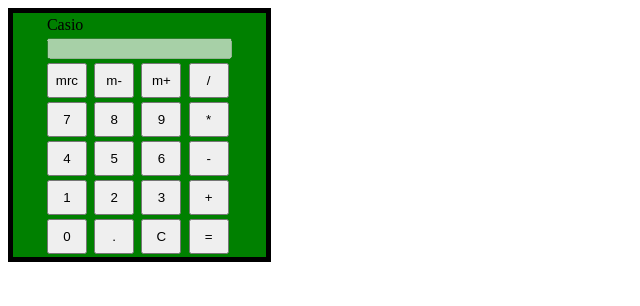
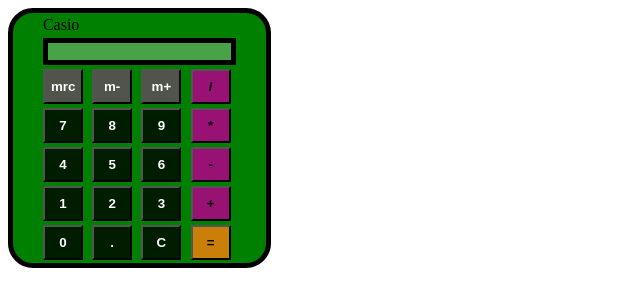
Before and after one commit to Hussain6/Calculator-using-Html-Css-JavaScript, a plain HTML site: page index.html in a window 1280 px wide. Shown: the whole page, without its empty margins (0-640 px from the left). Drawn offline with Linux system fonts and the light colour scheme.

Commit message:
Add files via upload

```diff
--- a/index.html
+++ b/index.html
@@ -23,72 +23,72 @@
         </tr>
         <tr>
             <td>
-                <input class="buttoncss" type="button" value="mrc" onclick="display_values('mrc')">
+                <input class="buttoncss silverbutton" type="button" value="mrc" onclick="display_values('mrc')">
             </td>
             <td>
-                <input class="buttoncss" type="button" value="m-" onclick="display_values('m-')">
+                <input class="buttoncss silverbutton" type="button" value="m-" onclick="display_values('m-')">
             </td>
             <td>
-                <input class="buttoncss" type="button" value="m+" onclick="display_values('m+')">
+                <input class="buttoncss silverbutton" type="button" value="m+" onclick="display_values('m+')">
             </td>
             <td>
-                <input class="buttoncss" type="button" value="/" onclick="display_values('/')">
+                <input class="buttoncss pinkbutton" type="button" value="/" onclick="display_values('/')">
             </td>
         </tr>
         <tr>
             <td>
-                <input class="buttoncss" type="button" value="7" onclick="display_values('7')">
+                <input class="buttoncss blackbutton" type="button" value="7" onclick="display_values('7')">
             </td>
             <td>
-                <input class="buttoncss" type="button" value="8" onclick="display_values('8')">
+                <input class="buttoncss blackbutton" type="button" value="8" onclick="display_values('8')">
             </td>
             <td>
-                <input class="buttoncss" type="button" value="9" onclick="display_values('9')">
+                <input class="buttoncss blackbutton" type="button" value="9" onclick="display_values('9')">
             </td>
             <td>
-                <input class="buttoncss" type="button" value="*" onclick="display_values('*')">
+                <input class="buttoncss pinkbutton" type="button" value="*" onclick="display_values('*')">
             </td>
         </tr>
         <tr>
             <td>
-                <input class="buttoncss" type="button" value="4" onclick="display_values('4')">
+                <input class="buttoncss  blackbutton" type="button" value="4" onclick="display_values('4')">
             </td>
             <td>
-                <input class="buttoncss" type="button" value="5" onclick="display_values('5')">
+                <input class="buttoncss blackbutton" type="button" value="5" onclick="display_values('5')">
             </td>
             <td>
-                <input class="buttoncss" type="button" value="6" onclick="display_values('6')">
+                <input class="buttoncss blackbutton" type="button" value="6" onclick="display_values('6')">
             </td>
             <td>
-                <input class="buttoncss" type="button" value="-" onclick="display_values('-')">
+                <input class="buttoncss pinkbutton" type="button" value="-" onclick="display_values('-')">
             </td>
         </tr>
         <tr>
             <td>
-                <input class="buttoncss" type="button" value="1" onclick="display_values('1')">
+                <input class="buttoncss  blackbutton" type="button" value="1" onclick="display_values('1')">
             </td>
             <td>
-                <input class="buttoncss" type="button" value="2" onclick="display_values('2')">
+                <input class="buttoncss  blackbutton" type="button" value="2" onclick="display_values('2')">
             </td>
             <td>
-                <input class="buttoncss" type="button" value="3" onclick="display_values('3')">
+                <input class="buttoncss  blackbutton" type="button" value="3" onclick="display_values('3')">
             </td>
             <td>
-                <input class="buttoncss" type="button" value="+" onclick="display_values('+')">
+                <input class="buttoncss pinkbutton" type="button" value="+" onclick="display_values('+')">
             </td>
         </tr>
         <tr>
             <td>
-                <input class="buttoncss" type="button" value="0" onclick="display_values('0')">
+                <input class="buttoncss blackbutton" type="button" value="0" onclick="display_values('0')">
             </td>
             <td>
-                <input class="buttoncss" type="button" value="." onclick="display_values('.')">
+                <input class="buttoncss  blackbutton" type="button" value="." onclick="display_values('.')">
             </td>
             <td>
-                <input class="buttoncss" type="button" value="C" onclick="display_values('C')">
+                <input class="buttoncss blackbutton" type="button" value="C" onclick="display_values('C')">
             </td>
             <td>
-                <input class="buttoncss" type="button" value="=" onclick="result()">
+                <input class="buttoncss orangebutton" type="button" value="=" onclick="result()">
             </td>
         </tr>
       </table>
--- a/style.css
+++ b/style.css
@@ -3,11 +3,34 @@ background-color: green;
 width:20%;
 height:50%;
 border: 5px solid black;
+border-radius: 25px;
 }
 .buttoncss{
 width: 40px;
 height: 35px;
+color: white;
+font-weight: bold;
 }
 table{
   margin: 0px auto;
 }
+#display{
+  border: 5px solid black;
+  font-weight: bold;
+  color: black;
+}
+.blackbutton{
+background-color: rgba(0, 0, 0, 0.774);
+}
+.silverbutton
+{
+  background-color: rgba(87, 80, 80, 0.925);
+}
+.pinkbutton{
+  background-color: rgba(165, 9, 126, 0.925);
+  color: black;
+}
+.orangebutton{
+  background-color: rgba(218, 127, 9, 0.925);
+  color: black;
+}
```
Also changed, not shown: javascript.js (line endings or trailing spaces).
